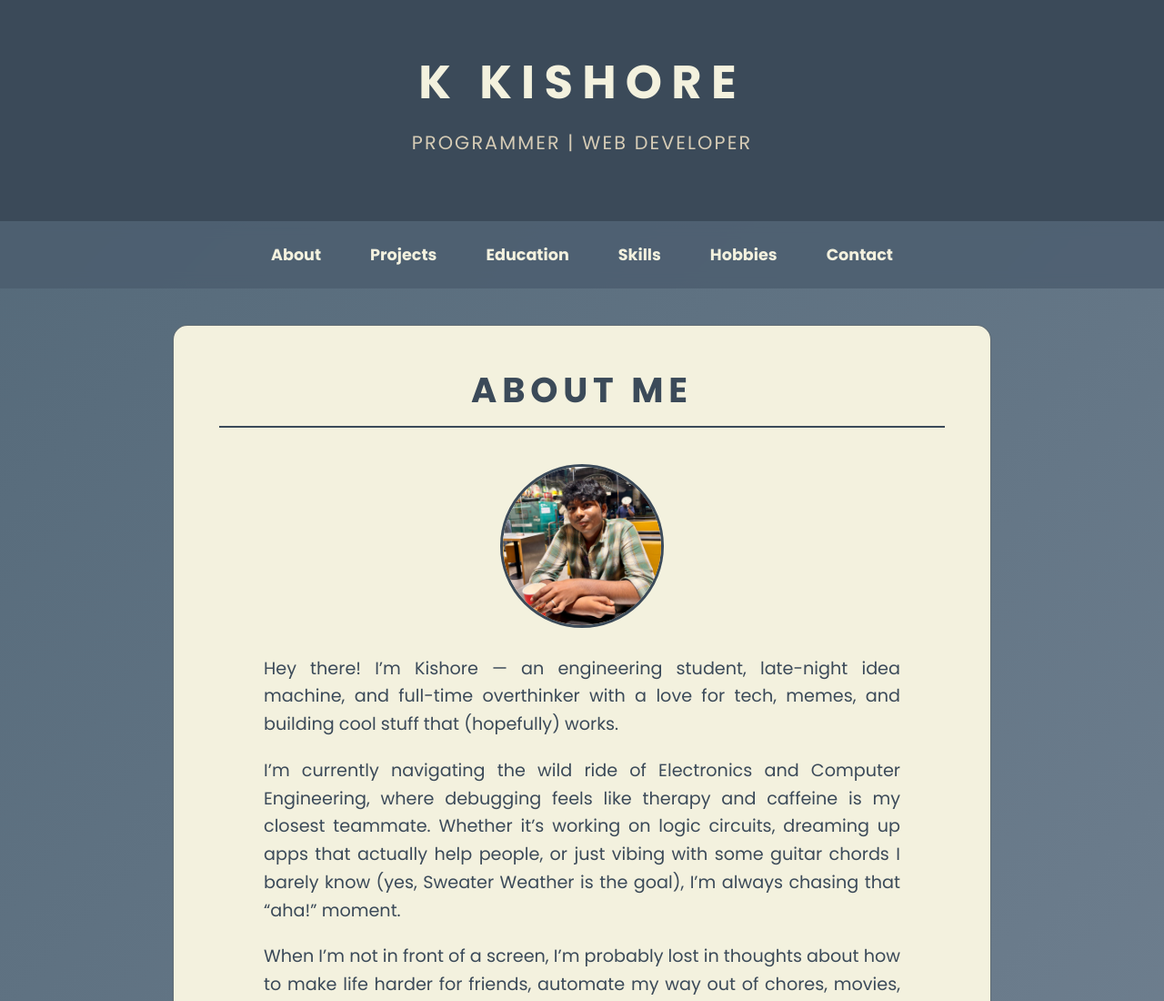
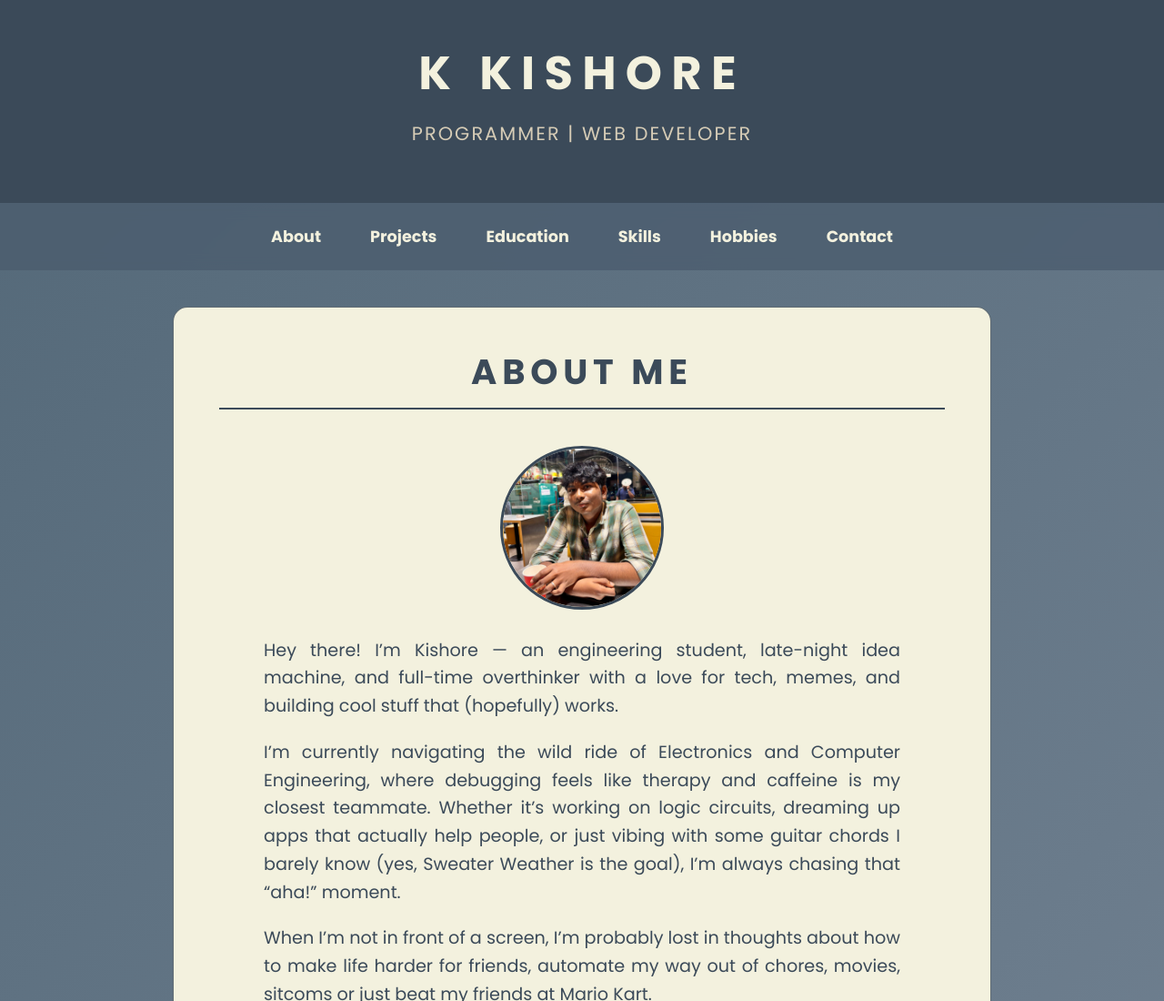
Before and after one commit to firetruckss/portfolio2, a plain HTML site: page index.html in a window 1280 px wide. Shown: the top 1100 px of the page at 91% size. Drawn offline with Linux system fonts and the light colour scheme.

Commit message:
Update buttons.css

```diff
--- a/buttons.css
+++ b/buttons.css
@@ -276,3 +276,14 @@ footer a:hover {
     width: 90%;
   }
 }
+
+
+  header {
+    width: 100%;
+    padding: 40px 20px;
+  }
+
+  footer {
+    width: 90%;
+  }
+}
```
